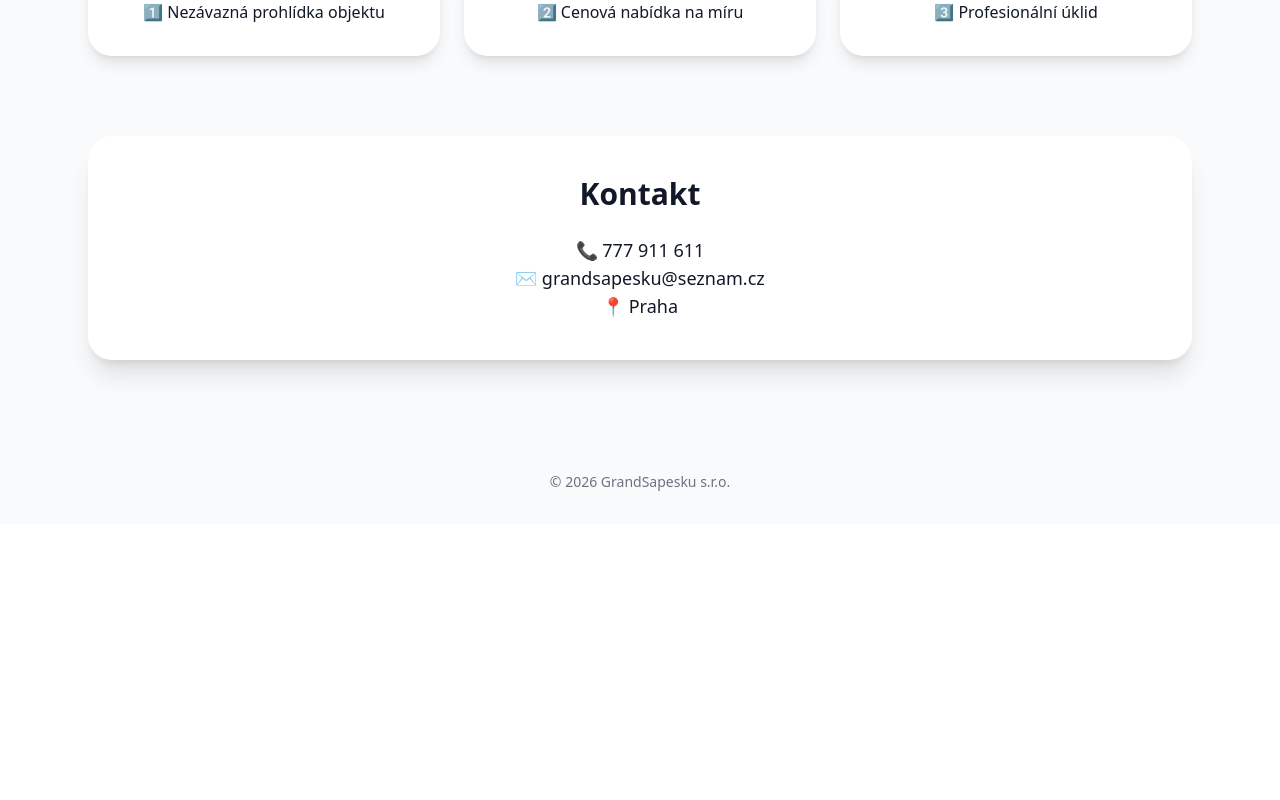
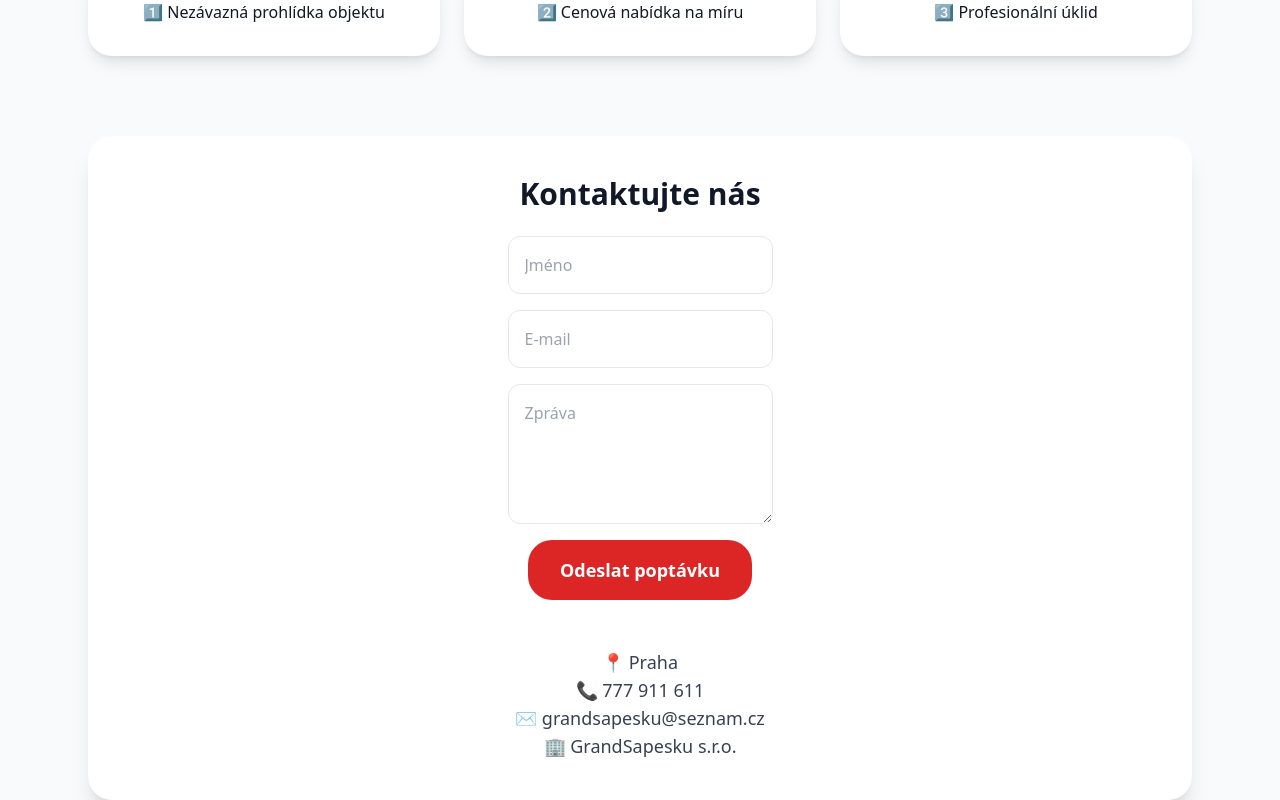
Before and after one commit to Grandsapesku/grandsapesku, a Next.js app: page / in a window 1280 px wide. Shown: the part 1180-1980 px from the top of the page. Before the commit the page ends 1704 px from the top, so only its background shows below. Built offline with nearby package versions, Linux system fonts and the light colour scheme.

Commit message:
Update GrandSapeskuWebsite.jsx

```diff
--- a/components/GrandSapeskuWebsite.jsx
+++ b/components/GrandSapeskuWebsite.jsx
@@ -87,12 +87,54 @@ export default function GrandSapeskuWebsite() {
             </li>
           </ol>
         </section>
-        {/* KONTAKT */}
-        <section className="bg-white p-10 rounded-3xl shadow-xl text-center">
-          <h2 className="text-3xl font-bold mb-6">Kontakt</h2>
-          <p className="text-lg">📞 777 911 611</p>
-          <p className="text-lg">✉️ grandsapesku@seznam.cz</p>
-          <p className="text-lg">📍 Praha</p>
+        {/* KONTAKT + FORMA */}
+        <section className="grid gap-6 bg-white p-10 rounded-3xl shadow-xl">
+          <h2 className="text-3xl font-bold text-center">
+            Kontaktujte nás
+          </h2>
+
+          <form
+            className="grid gap-4 max-w-xl mx-auto"
+            action="https://formspree.io/f/mykkkewv"
+            method="POST"
+          >
+            <input
+              type="text"
+              name="name"
+              placeholder="Jméno"
+              className="border rounded-xl p-4"
+              required
+            />
+
+            <input
+              type="email"
+              name="email"
+              placeholder="E-mail"
+              className="border rounded-xl p-4"
+              required
+            />
+
+            <textarea
+              name="message"
+              placeholder="Zpráva"
+              className="border rounded-xl p-4 min-h-[140px]"
+              required
+            />
+
+            <button
+              type="submit"
+              className="bg-red-600 hover:bg-red-700 transition text-white px-8 py-4 rounded-3xl w-fit mx-auto text-lg font-semibold"
+            >
+              Odeslat poptávku
+            </button>
+          </form>
+
+          <div className="text-center text-gray-700 mt-6 text-lg">
+            <p>📍 Praha</p>
+            <p>📞 777 911 611</p>
+            <p>✉️ grandsapesku@seznam.cz</p>
+            <p>🏢 GrandSapesku s.r.o.</p>
+          </div>
         </section>
       </main>
 
```
